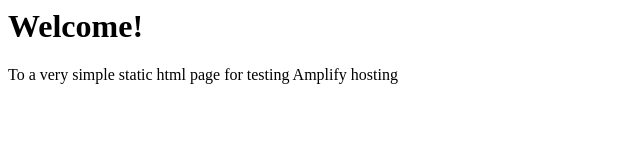
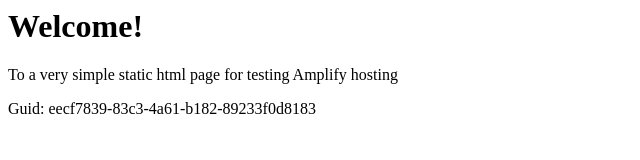
Before and after one commit to aws-aemilia-pdx/Github-PR-Commit-Integration-Test-DoNotTouch-GitHubAutoBuildPrPreviewCanaryTest-v1-test-us-west-2, a website: page src/index.html in a window 1280 px wide. Shown: the whole page, without its empty margins (0-640 px from the left). Drawn offline with Linux system fonts and the light colour scheme.

Commit message:
commit from integ tests

```diff
--- a/src/index.html
+++ b/src/index.html
@@ -1,3 +1,5 @@
+
+
 <html lang="en">
 
 <head>
@@ -10,6 +12,6 @@
 <body>
     <h1>Welcome!</h1>
     <p>To a very simple static html page for testing Amplify hosting</p>
-</body>
+    <p>Guid: eecf7839-83c3-4a61-b182-89233f0d8183</p></body>
 
 </html>
```
